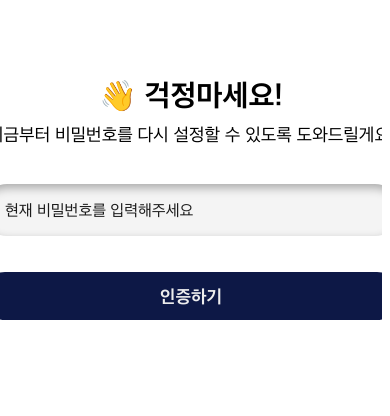
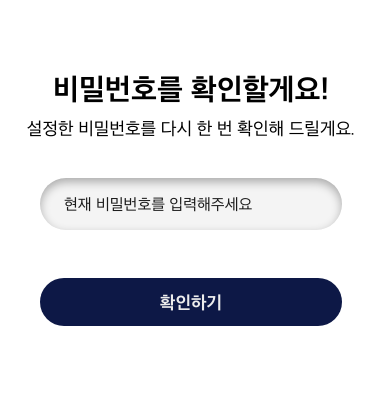
Before and after one commit to prgrms-web-devcourse-final-project/WEB5_6_SamSamOO_FE, a Next.js app: page /password-reset in a window 390 px wide. Shown: the part 214-630 px from the top of the page. Built offline with nearby package versions, Linux system fonts and the light colour scheme; no server answers.

Commit message:
feat : 계정 찾기 반응형 완성

```diff
--- a/src/app/(account)/find-account/page.tsx
+++ b/src/app/(account)/find-account/page.tsx
@@ -12,7 +12,12 @@ function Page() {
   const [verifiedEmail, setVerifiedEmail] = useState<string | null>(null);
 
   return (
-    <div className="center-col">
+    <div
+      className="
+        w-full max-w-[420px] px-6
+        center-col
+        sm:px-0"
+    >
       <AuthHeader
         title="👋 안심하세요!"
         subtitle="지금부터 계정을 다시 찾을 수 있도록 도와드릴게요!"
--- a/src/app/(account)/password-reset/page.tsx
+++ b/src/app/(account)/password-reset/page.tsx
@@ -1,34 +1,41 @@
 'use client';
 
 import { useState } from 'react';
+import { useRouter } from 'next/navigation';
 import AuthHeader from '@/components/features/account/AuthHeader';
 import VerifyPasswordForm from '@/components/forms/VerifyPasswordForm';
 import PasswordResetForm from '@/components/forms/PasswordResetForm';
 import { showSuccessToast } from '@/utils/showToast';
+import { useUserStore } from '@/store/useUserStore';
 
-function Page() {
+export default function Page() {
+  const router = useRouter();
+  const clearSession = useUserStore((state) => state.clearSession);
   const [verifiedEmail, setVerifiedEmail] = useState<string | null>(null);
 
   return (
-    <div className="center-col">
+    <div className="center-col w-full max-w-[420px] px-5 sm:px-0">
       <AuthHeader
-        title="👋 걱정마세요!"
-        subtitle="지금부터 비밀번호를 다시 설정할 수 있도록 도와드릴게요."
+        title="비밀번호를 확인할게요!"
+        subtitle="설정한 비밀번호를 다시 한 번 확인해 드릴게요."
       />
 
       {verifiedEmail ? (
         <PasswordResetForm
           email={verifiedEmail}
           onSuccess={() => {
-            showSuccessToast('비밀번호 재설정 성공!');
-            // router.replace('/') 같은 후속 처리 가능
+            clearSession();
+            showSuccessToast('비밀번호 변경 완료! 다시 로그인해 주세요.');
+            router.replace('/');
           }}
         />
       ) : (
-        <VerifyPasswordForm onVerified={(email) => setVerifiedEmail(email)} />
+        <VerifyPasswordForm
+          onVerified={(email) => {
+            setVerifiedEmail(email);
+          }}
+        />
       )}
     </div>
   );
 }
-
-export default Page;
--- a/src/components/forms/PasswordResetForm.tsx
+++ b/src/components/forms/PasswordResetForm.tsx
@@ -5,6 +5,7 @@ import AccountInput from '@/components/features/account/AccountInput';
 import AccountButton from '@/components/features/account/AccountButton';
 import FormErrorMessage from '@/components/features/account/FormErrorMessage';
 import { passwordReset } from '@/api/account/passwordReset';
+import { showSuccessToast } from '@/utils/showToast';
 
 interface Props {
   email: string;
@@ -51,18 +52,21 @@ export default function PasswordResetForm({ email, onSuccess }: Props) {
 
       if (res.success) {
         setError(null);
-        alert('비밀번호가 성공적으로 재설정되었습니다.');
+        showSuccessToast('비밀번호가 성공적으로 설정되었습니다.');
         onSuccess();
       } else {
-        setError('비밀번호 재설정에 실패했습니다.');
+        setError('비밀번호 설정에 실패했습니다.');
       }
     } catch {
-      setError('비밀번호 재설정 요청 중 오류가 발생했습니다.');
+      setError('비밀번호 설정 요청 처리 중 오류가 발생했습니다.');
     }
   };
 
   return (
-    <form className="center-col mb-10 w-[420px] gap-7" onSubmit={handleSubmit}>
+    <form
+      className="center-col mb-10 w-full max-w-[420px] gap-7 px-5 sm:px-0"
+      onSubmit={handleSubmit}
+    >
       <AccountInput
         name="password"
         type="password"
@@ -78,9 +82,9 @@ export default function PasswordResetForm({ email, onSuccess }: Props) {
         onChange={handleInputChange}
       />
 
-      <div className="w-full center-col">
+      <div className="center-col w-full gap-3">
         <FormErrorMessage message={error} />
-        <AccountButton type="submit">비밀번호 재설정</AccountButton>
+        <AccountButton type="submit">비밀번호 설정</AccountButton>
       </div>
     </form>
   );
--- a/src/components/forms/VerifyEmailForm.tsx
+++ b/src/components/forms/VerifyEmailForm.tsx
@@ -4,15 +4,16 @@ import { useState } from 'react';
 import AccountInput from '@/components/features/account/AccountInput';
 import AccountButton from '@/components/features/account/AccountButton';
 import FormErrorMessage from '@/components/features/account/FormErrorMessage';
+import CooldownButton from '@/components/features/account/CooldownButton';
 import { sendEmail } from '@/api/account/sendEmail';
 import { verifyEmail } from '@/api/account/verifyEmail';
-import CooldownButton from '../features/account/CooldownButton';
+import { showSuccessToast } from '@/utils/showToast';
 
-interface VerificationFormProps {
+interface VerifyEmailFormProps {
   onVerified: (email: string) => void;
 }
 
-export default function VerificationForm({ onVerified }: VerificationFormProps) {
+export default function VerifyEmailForm({ onVerified }: VerifyEmailFormProps) {
   const [formData, setFormData] = useState({
     email: '',
     verificationCode: '',
@@ -31,6 +32,7 @@ export default function VerificationForm({ onVerified }: VerificationFormProps)
       setError('이메일을 입력해주세요.');
       return;
     }
+
     if (!validateEmail(formData.email)) {
       setError('유효한 이메일을 입력해주세요.');
       return;
@@ -39,7 +41,7 @@ export default function VerificationForm({ onVerified }: VerificationFormProps)
     try {
       await sendEmail({ email: formData.email });
       setError(null);
-      alert('인증 메일을 발송했습니다.');
+      showSuccessToast('인증 메일을 발송했습니다.');
     } catch {
       setError('인증 메일 발송에 실패했습니다. 다시 시도해주세요.');
     }
@@ -47,6 +49,7 @@ export default function VerificationForm({ onVerified }: VerificationFormProps)
 
   const handleVerifyCode = async (e: React.FormEvent) => {
     e.preventDefault();
+
     if (!formData.verificationCode.trim()) {
       setError('인증번호를 입력해주세요.');
       return;
@@ -70,7 +73,10 @@ export default function VerificationForm({ onVerified }: VerificationFormProps)
   };
 
   return (
-    <form className="center-col mb-10 w-[420px] gap-7" onSubmit={handleVerifyCode}>
+    <form
+      className="center-col mb-10 w-full max-w-[420px] gap-7 px-5 sm:px-0"
+      onSubmit={handleVerifyCode}
+    >
       <AccountInput
         name="email"
         type="text"
@@ -86,7 +92,8 @@ export default function VerificationForm({ onVerified }: VerificationFormProps)
         value={formData.verificationCode}
         onChange={handleInputChange}
       />
-      <div className="w-full center-col">
+
+      <div className="center-col w-full gap-3">
         <FormErrorMessage message={error} />
         <AccountButton type="submit">인증하기</AccountButton>
       </div>
--- a/src/components/forms/VerifyPasswordForm.tsx
+++ b/src/components/forms/VerifyPasswordForm.tsx
@@ -44,7 +44,10 @@ export default function VerifyPasswordForm({ onVerified }: Props) {
   };
 
   return (
-    <form className="center-col mb-10 w-[420px] gap-7" onSubmit={handleSubmit}>
+    <form
+      className="center-col mb-10 w-full max-w-[420px] gap-7 px-5 sm:px-0"
+      onSubmit={handleSubmit}
+    >
       <AccountInput
         name="currentPassword"
         type="password"
@@ -52,9 +55,9 @@ export default function VerifyPasswordForm({ onVerified }: Props) {
         value={password}
         onChange={(e) => setPassword(e.target.value)}
       />
-      <div className="w-full center-col">
+      <div className="center-col w-full gap-3">
         <FormErrorMessage message={error} />
-        <AccountButton type="submit">인증하기</AccountButton>
+        <AccountButton type="submit">확인하기</AccountButton>
       </div>
     </form>
   );
```
